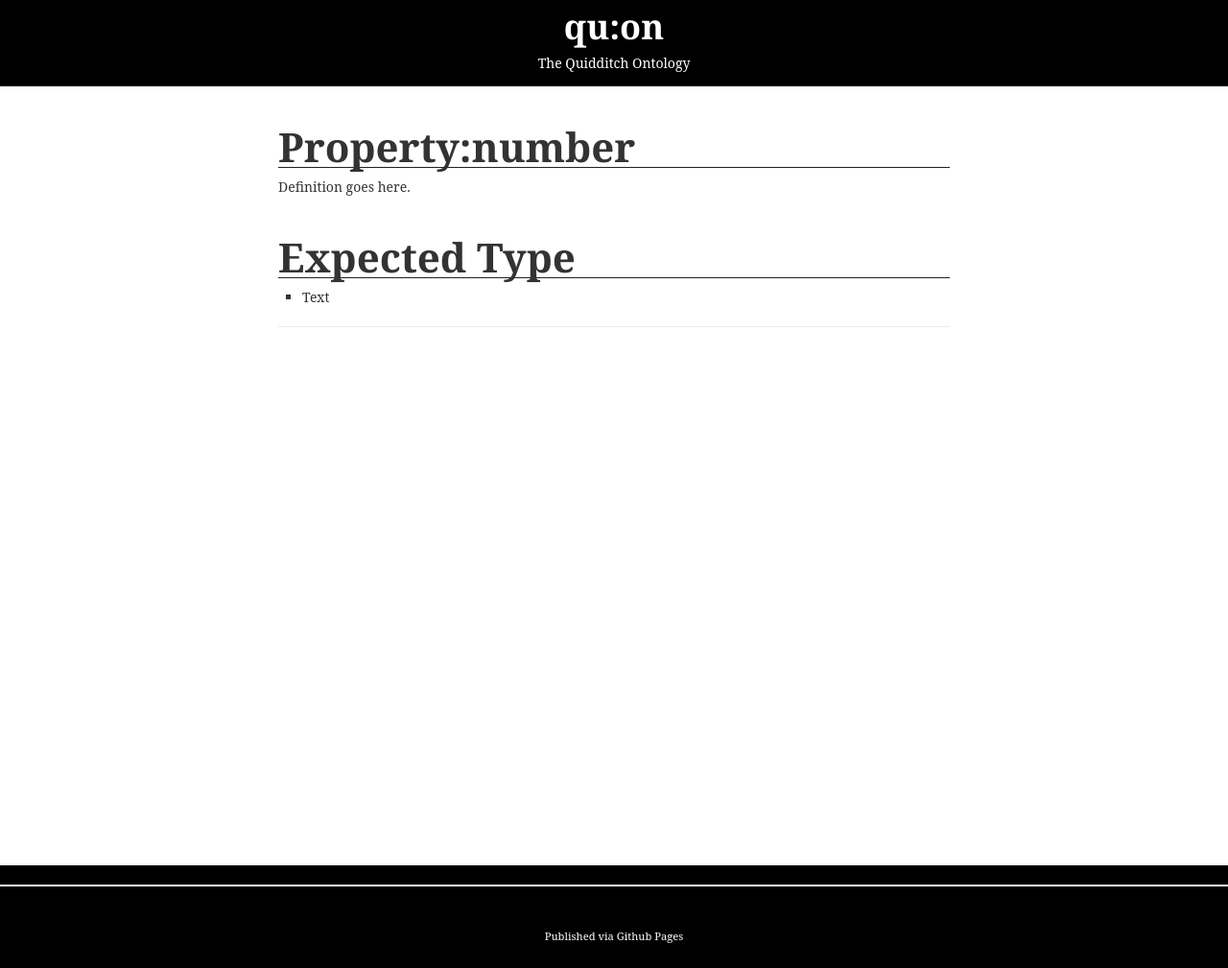
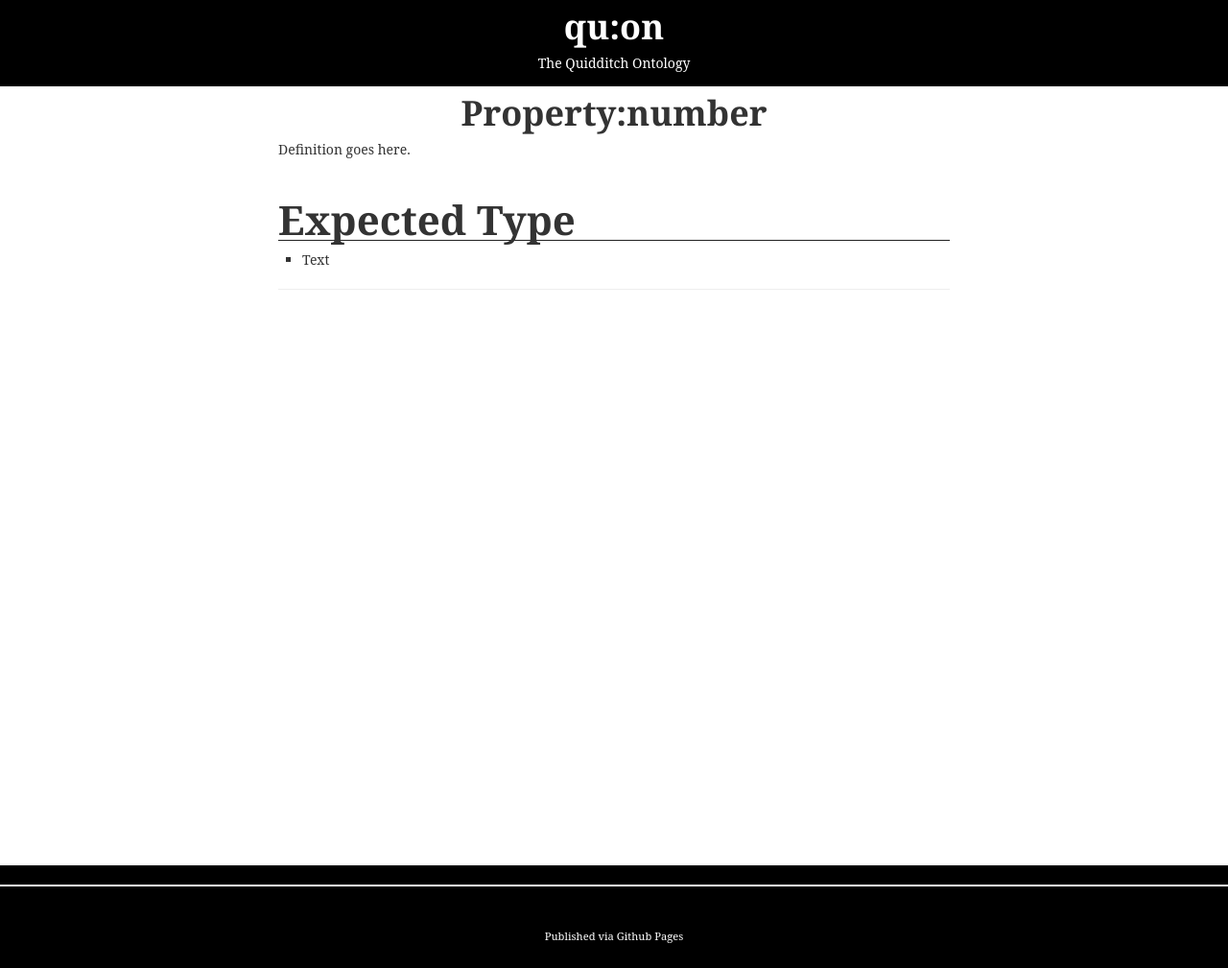
Before and after one commit to helrond/quon, a Jekyll site: the page built from number.md, in a window 1280 px wide. Shown: the whole page at 96% size. Built offline with Jekyll 4.4.1, drawn with Linux system fonts in a browser that asks for light colours; some web fonts are replaced.

Commit message:
making page titles h1

```diff
--- a/_layouts/post_page.html
+++ b/_layouts/post_page.html
@@ -13,7 +13,7 @@ layout: default
 			</article>
 			<article class="post">
 				<h5>{{ page.date | date: "%d %B %Y" }}</h5>
-				<h2 class="content">{{page.title}}</h2>
+				<h1 class="content">{{page.title}}</h1>
 				<section>
 					{{ content }}
 					<hr>
--- a/_layouts/property.html
+++ b/_layouts/property.html
@@ -2,7 +2,7 @@
 layout: default
 ---
 <article class="property">
-	<h2 class="content">Property:{{page.title}}</h2>
+	<h1 class="content">Property:{{page.title}}</h1>
 	<section> {{ content }} <hr/>
 	</section>
 </article>
--- a/_layouts/type.html
+++ b/_layouts/type.html
@@ -2,7 +2,7 @@
 layout: default
 ---
 <article class="type">
-	<h2 class="content">{{page.title}}</h2>
+	<h1 class="content">{{page.title}}</h1>
 	<section> {{ content }} <hr/>
 	</section>
 </article>
```
